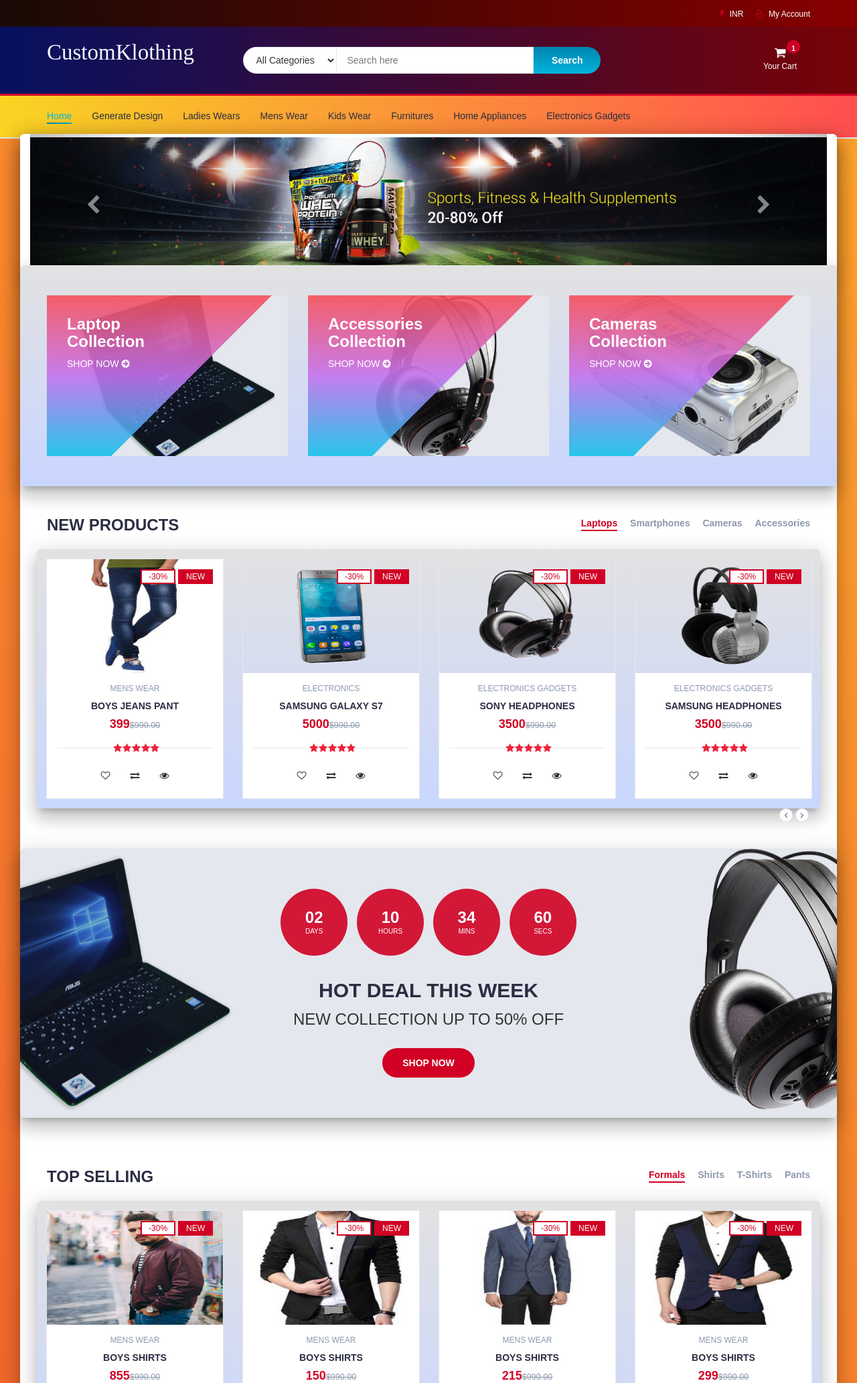
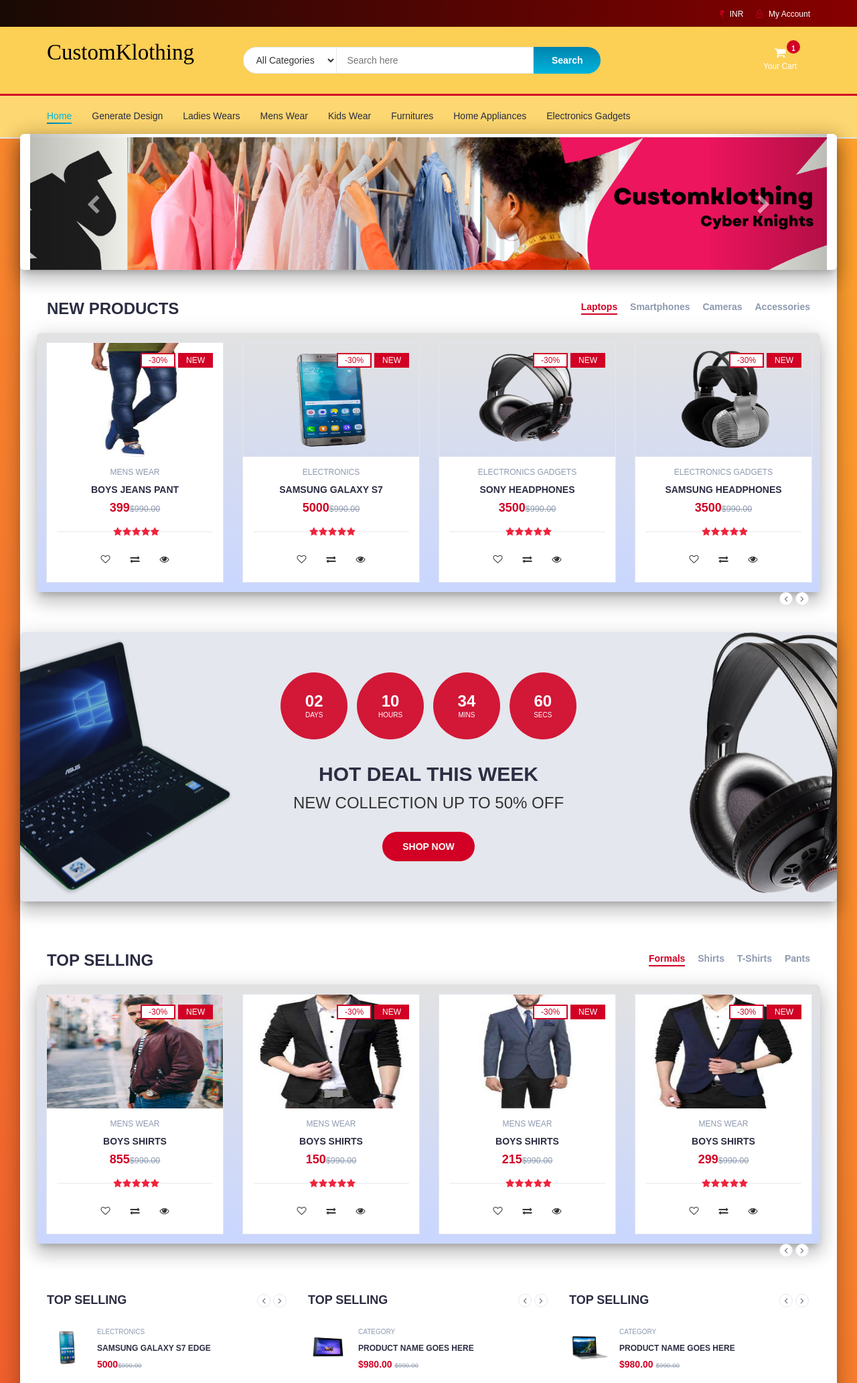
Before and after one commit to AkiraHabane/Personalized-Clothing-Asssitance, a PHP site: page /myfiles/ in a window 1280 px wide. Shown: the top 2065 px of the page at 67% size. Run offline with PHP 8.4, Linux system fonts and the light colour scheme; data comes from the database, SQL or seed files in the repository; some libraries are stand-ins or nearby versions.

Commit message:
Frontend
Yung ibang part ginawa ko munang comment medj complicated kasi. Inayos ko lang ung ibang picture and title, bale front end lang binago ko dyarn. Pacheck na lang kung maaapektuhan ba ung system sa part niyo, revert commit na lng pag nag error AHAHAHAHAHA

```diff
--- a/onlineshopping/admin/footer.php
+++ b/onlineshopping/admin/footer.php
@@ -4,7 +4,7 @@
             <ul>
               <li>
                 <a href="">
-                  PuneethReddy
+                  Cyber Knights
                 </a>
               </li>
             </ul>
@@ -14,7 +14,7 @@
             <script>
               document.write(new Date().getFullYear())
             </script>, made with <i class="material-icons">favorite</i> by
-            <a href="" target="_blank">Puneethreddy</a> for a better web.
+            <a href="" target="_blank">Cyber Knights</a> for a better web.
           </div>
           <!-- your footer here -->
         </div>
--- a/onlineshopping/admin/sidenav.php
+++ b/onlineshopping/admin/sidenav.php
@@ -26,7 +26,7 @@
   -->
       <div class="logo">
         <a href="" class="simple-text logo-normal">
-          PuneethReddy
+        CustomKlothing
         </a>
       </div>
       <div class="sidebar-wrapper ps-container ps-theme-default" data-ps-id="3a8db1f4-24d8-4dbf-85c9-4f5215c1b29a">
--- a/onlineshopping/body.php
+++ b/onlineshopping/body.php
@@ -10,25 +10,25 @@
     <div class="carousel-inner">
 
       <div class="item active">
-        <img src="img/banner3.jpg" alt="Los Angeles" style="width:100%;">
+        <img src="img/banner1.png" alt="Los Angeles" style="width:100%;">
 
       </div>
 
       <div class="item">
-        <img src="img/banner2.jpg" style="width:100%;">
+        <img src="img/banner2.png" style="width:100%;">
 
       </div>
 
       <div class="item">
-        <img src="img/banner4.jpg" alt="New York" style="width:100%;">
+        <img src="img/banner1.png" alt="New York" style="width:100%;">
 
       </div>
       <div class="item">
-        <img src="img/banner1.jpg" alt="New York" style="width:100%;">
+        <img src="img/banner2.png" alt="New York" style="width:100%;">
 
       </div>
       <div class="item">
-        <img src="img/banner3.jpg" alt="New York" style="width:100%;">
+        <img src="img/banner1.png" alt="New York" style="width:100%;">
 
       </div>
 
@@ -48,62 +48,7 @@
 
 
 
-		<!-- SECTION -->
-		<div class="section mainn mainn-raised">
 
-
-			<!-- container -->
-			<div class="container">
-
-				<!-- row -->
-				<div class="row">
-					<!-- shop -->
-					<div class="col-md-4 col-xs-6">
-						<a href="product.php?p=78"><div class="shop">
-							<div class="shop-img">
-								<img src="./img/shop01.png" alt="">
-							</div>
-							<div class="shop-body">
-								<h3>Laptop<br>Collection</h3>
-								<a href="product.php?p=78" class="cta-btn">Shop now <i class="fa fa-arrow-circle-right"></i></a>
-							</div>
-						</div></a>
-					</div>
-					<!-- /shop -->
-
-					<!-- shop -->
-					<div class="col-md-4 col-xs-6">
-						<a href="product.php?p=72"><div class="shop">
-							<div class="shop-img">
-								<img src="./img/shop03.png" alt="">
-							</div>
-							<div class="shop-body">
-								<h3>Accessories<br>Collection</h3>
-								<a href="product.php?p=72" class="cta-btn">Shop now <i class="fa fa-arrow-circle-right"></i></a>
-							</div>
-						</div></a>
-					</div>
-					<!-- /shop -->
-
-					<!-- shop -->
-					<div class="col-md-4 col-xs-6">
-						<a href="product.php?p=79"><div class="shop">
-							<div class="shop-img">
-								<img src="./img/shop02.png" alt="">
-							</div>
-							<div class="shop-body">
-								<h3>Cameras<br>Collection</h3>
-								<a href="product.php?p=79" class="cta-btn">Shop now <i class="fa fa-arrow-circle-right"></i></a>
-							</div>
-                            </div></a>
-					</div>
-					<!-- /shop -->
-				</div>
-				<!-- /row -->
-			</div>
-			<!-- /container -->
-		</div>
-		<!-- /SECTION -->
 
 
 
--- a/onlineshopping/footer.php
+++ b/onlineshopping/footer.php
@@ -10,9 +10,9 @@
 								<h3 class="footer-title">About Us</h3>
 
 								<ul class="footer-links">
-									<li><a href="#"><i class="fa fa-map-marker"></i>address</a></li>
-									<li><a href="#"><i class="fa fa-phone"></i>9846372444</a></li>
-									<li><a href="#"><i class="fa fa-envelope-o"></i>abc@gmail.com</a></li>
+									<li><a href="#"><i class="fa fa-map-marker"></i>Cyber Knights</a></li>
+									<li><a href="#"><i class="fa fa-phone"></i>09123456789</a></li>
+									<li><a href="#"><i class="fa fa-envelope-o"></i>cyberknights@gmail.com</a></li>
 								</ul>
 							</div>
 						</div>
@@ -36,11 +36,11 @@
 							<div class="footer">
 								<h3 class="footer-title">Categories</h3>
 								<ul class="footer-links">
-									<li><a href="#">Mobiles</a></li>
+									<!-- <li><a href="#">Mobiles</a></li> -->
 									<li><a href="#">Men</a></li>
 									<li><a href="#">Women</a></li>
 									<li><a href="#">Kids</a></li>
-									<li><a href="#">Accessories</a></li>
+									<!-- <li><a href="#">Accessories</a></li> -->
 								</ul>
 							</div>
 						</div>
--- a/onlineshopping/header.php
+++ b/onlineshopping/header.php
@@ -47,7 +47,7 @@
         #navigation {
           background: #FF4E50;  /* fallback for old browsers */
             background: -webkit-linear-gradient(to right, #F9D423, #FF4E50);  /* Chrome 10-25, Safari 5.1-6 */
-            background: linear-gradient(to right, #F9D423, #FF4E50); /* W3C, IE 10+/ Edge, Firefox 16+, Chrome 26+, Opera 12+, Safari 7+ */
+            background: #fdd771 /* linear-gradient(to right, #F9D423, #FF4E50);  /* W3C, IE 10+/ Edge, Firefox 16+, Chrome 26+, Opera 12+, Safari 7+ */
 
 
         }
@@ -55,7 +55,7 @@
 
             background: #780206;  /* fallback for old browsers */
             background: -webkit-linear-gradient(to right, #061161, #780206);  /* Chrome 10-25, Safari 5.1-6 */
-            background: linear-gradient(to right, #061161, #780206); /* W3C, IE 10+/ Edge, Firefox 16+, Chrome 26+, Opera 12+, Safari 7+ */
+            background: #fccf55 /* linear-gradient(to right, #061161, #780206); /* W3C, IE 10+/ Edge, Firefox 16+, Chrome 26+, Opera 12+, Safari 7+ */
 
 
         }
@@ -174,7 +174,7 @@
 						<div class="col-md-3">
 							<div class="header-logo">
 								<a href="#" class="logo">
-								<font style="font-style:normal; font-size: 33px;color: aliceblue;font-family: serif">
+								<font style="font-style:normal; font-size: 33px; color: black; font-family: serif">
                                         CustomKlothing
                                     </font>
 
--- a/onlineshopping/index2.php
+++ b/onlineshopping/index2.php
@@ -4,7 +4,7 @@
     <meta charset="UTF-8">
     <meta http-equiv="X-UA-Compatible" content="IE=edge">
     <meta name="viewport" content="width=device-width, initial-scale=1.0">
-    <title>Document</title>
+    <title>Generate Design</title>
 </head>
 <body>
 
```
Also changed, not shown: onlineshopping/img/banner1.jpg (deleted), onlineshopping/img/banner1.png (added), onlineshopping/img/banner2.png (added), onlineshopping/img/banner_img4.gif (deleted), onlineshopping/product_images/1682350766_Salmon Delicate Fashion Store Logo.png (added).
